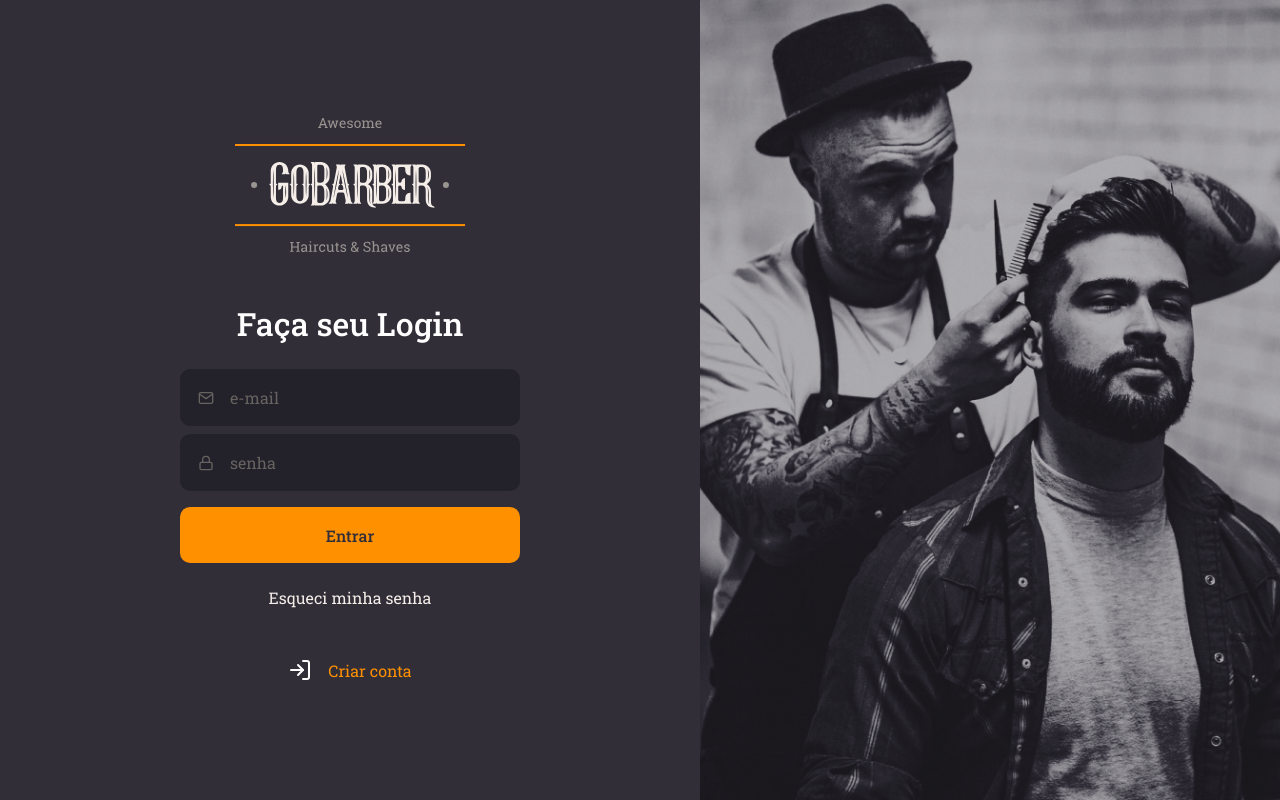
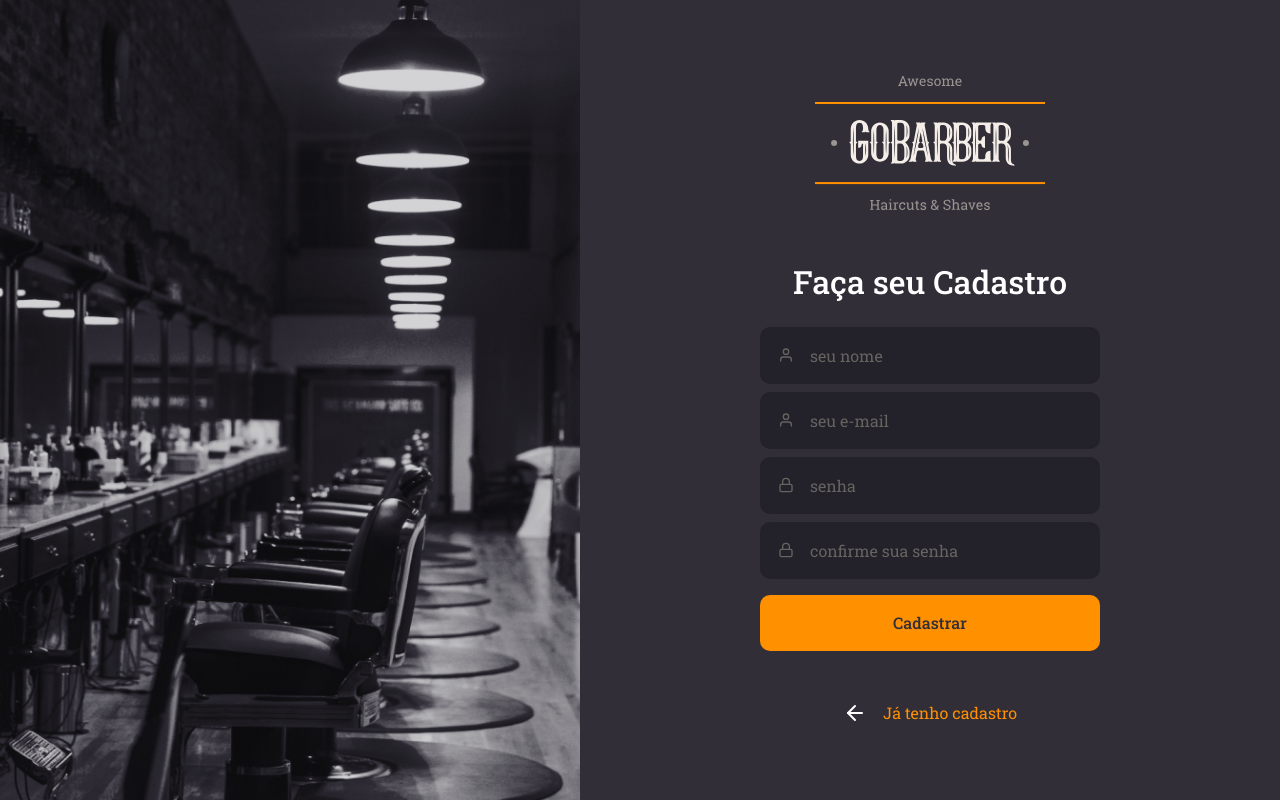
Before and after one commit to Delfio/Go-barber-web, a React (Create React App) app: page / in a window 1280 px wide. Built offline with nearby package versions, Linux system fonts and the light colour scheme.

Commit message:
signup page

```diff
--- a/src/App.tsx
+++ b/src/App.tsx
@@ -1,11 +1,12 @@
 import React from 'react';
 import GlobalStyle from './styles/global';
 import Signin from './pages/Signin';
+import Signup from './pages/Signup';
 
 function App() {
   return (
     <>
-      <Signin />
+      <Signup />
       <GlobalStyle />
     </>
   );
--- /dev/null
+++ b/src/pages/Signup/index.tsx
@@ -0,0 +1,34 @@
+import React from 'react';
+import { FiArrowLeft, FiUser, FiLock } from 'react-icons/fi';
+import LogoImg from '../../asssets/logo.svg';
+
+import Button from '../../components/button';
+import Input from '../../components/input';
+
+import { Container, Content, Background } from './styles';
+
+const SignUp: React.FC = () => (
+  <Container>
+    <Background />
+    <Content>
+      <img src={LogoImg} alt="logo go barber" />
+
+      <form>
+        <h1>Faça seu Cadastro</h1>
+        <Input icon={FiUser} name="name" placeholder="seu nome" type="text" />
+        <Input icon={FiUser} name="email" placeholder="seu e-mail" type="email" />
+        <Input icon={FiLock} type="password" placeholder="senha" name="password" />
+        <Input icon={FiLock} type="password" placeholder="confirme sua senha" name="confirmPassword" />
+        <Button type="submit">Cadastrar</Button>
+
+      </form>
+
+      <a href="createaccont">
+        <FiArrowLeft size={24} color="white" />
+        Já tenho cadastro
+      </a>
+    </Content>
+  </Container>
+);
+
+export default SignUp;
--- /dev/null
+++ b/src/pages/Signup/styles.ts
@@ -0,0 +1,68 @@
+import styled from 'styled-components';
+import { shade } from 'polished';
+import signupBackgroundImage from '../../asssets/sign-up-background.png';
+
+export const Container = styled.div`
+    height: 100vh;
+
+    display: flex;
+    align-items: stretch;
+`;
+
+export const Content = styled.div`
+    display: flex;
+    flex-direction: column;
+    align-items: center;
+
+    place-content: center; /* justify-content: center e align-itens: center */
+
+    width: 100%;
+    max-width: 700px;
+
+    form {
+        margin: 50px 0;
+        width: 340px;
+        text-align: center;
+
+        h1 {
+            margin-bottom: 24px;
+        }
+
+        a {
+            color: #F4EDE8;
+            display: block;
+            margin-top: 24px;
+            text-decoration: none;
+            transition: color 0.2;
+
+            &:hover {
+                color: ${shade(0.2, '#F4EDE8')}
+            }
+        }
+    }
+
+    > a {
+        color: #ff9000;
+        display: block;
+        text-decoration: none;
+        transition: color 0.2;
+
+        display: flex;
+        align-items: center;
+
+        &:hover {
+            color: ${shade(0.2, '#ff9000')}
+        }
+
+        svg {
+            margin-right: 16px;
+        }
+    }
+`;
+
+export const Background = styled.div`
+    flex: 1;
+    background: url(${signupBackgroundImage}) no-repeat center;
+
+    background-size: cover;
+`;
```
Also changed, not shown: src/asssets/sign-up-background.png (added).
